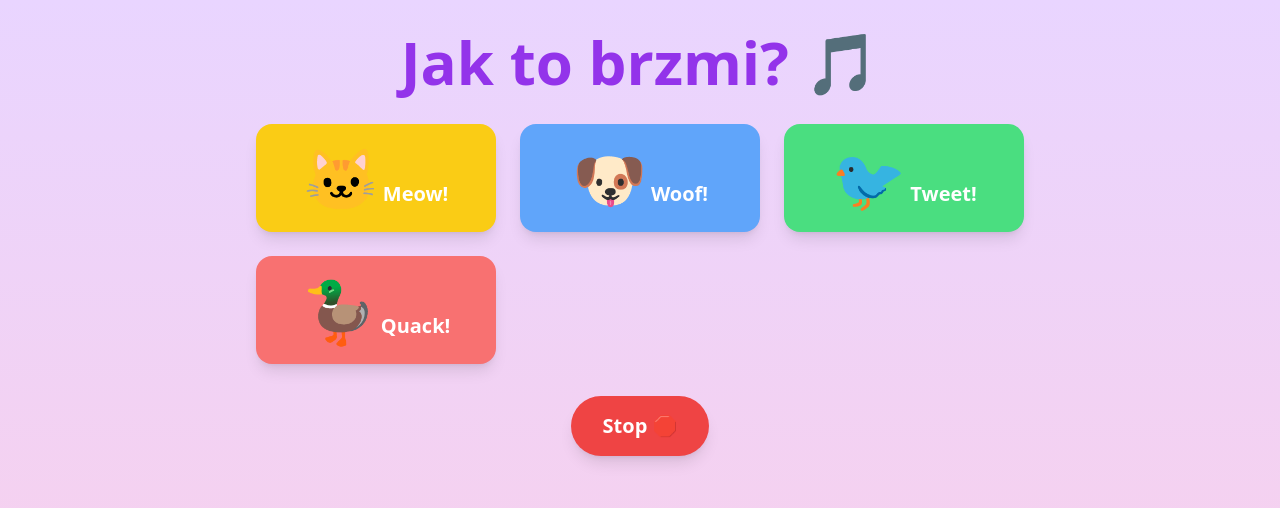
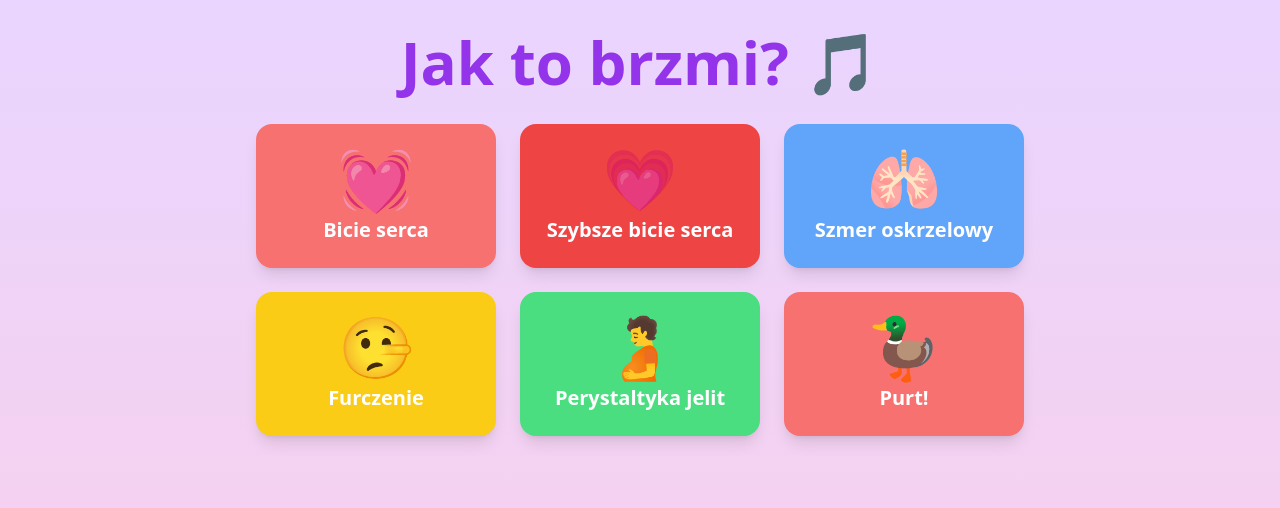
Before and after one commit to michalczukm/body-sounds, an Astro site: page / in a window 1280 px wide. Built offline with nearby package versions, Linux system fonts and the light colour scheme; Astro itself is replaced by a stand-in of ours.

Commit message:
sounds loaded!

```diff
--- a/package.json
+++ b/package.json
@@ -7,7 +7,8 @@
     "start": "astro dev",
     "build": "astro check && astro build",
     "preview": "astro preview",
-    "astro": "astro"
+    "astro": "astro",
+    "deno-deploy": "npm run build && cd dist && deployctl deploy --project=medic-soundscrape jsr:@std/http/file-server"
   },
   "dependencies": {
     "@astrojs/check": "^0.9.4",
--- a/src/pages/index.astro
+++ b/src/pages/index.astro
@@ -10,50 +10,64 @@ import Layout from '../layouts/Layout.astro';
 
     <div class='grid grid-cols-2 md:grid-cols-3 gap-6 max-w-3xl mx-auto'>
       <button
-        data-sound='cat'
-        class='sound-button bg-yellow-400 hover:bg-yellow-500'
+        data-sound='heartbeat-regular'
+        class='sound-button bg-red-400 hover:bg-red-500'
       >
-        <span class='text-6xl mb-2'>🐱</span>
-        <span class='text-xl font-bold'>Meow!</span>
+        <span class='text-6xl mb-2'>💓</span>
+        <span class='text-xl font-bold'>Bicie serca</span>
       </button>
 
       <button
-        data-sound='dog'
-        class='sound-button bg-blue-400 hover:bg-blue-500'
+        data-sound='heartbeat-speeding-up'
+        class='sound-button bg-red-500 hover:bg-red-600'
       >
-        <span class='text-6xl mb-2'>🐶</span>
-        <span class='text-xl font-bold'>Woof!</span>
+        <span class='text-6xl mb-2'>💗</span>
+        <span class='text-xl font-bold'>Szybsze bicie serca</span>
       </button>
 
       <button
-        data-sound='bird'
-        class='sound-button bg-green-400 hover:bg-green-500'
+        data-sound='lungs-bronchial'
+        class='sound-button bg-blue-400 hover:bg-blue-500'
       >
-        <span class='text-6xl mb-2'>🐦</span>
-        <span class='text-xl font-bold'>Tweet!</span>
+        <span class='text-6xl mb-2'>🫁</span>
+        <span class='text-xl font-bold'>Szmer oskrzelowy</span>
       </button>
 
       <button
-        data-sound='duck'
+        data-sound='lungs-wheezing'
+        class='sound-button bg-yellow-400 hover:bg-yellow-500'
+      >
+        <span class='text-6xl mb-2'>🤥</span>
+        <span class='text-xl font-bold'>Furczenie</span>
+      </button>
+
+      <button
+        data-sound='bowel-sounds'
+        class='sound-button bg-green-400 hover:bg-green-500'
+      >
+        <span class='text-6xl mb-2'>🫄</span>
+        <span class='text-xl font-bold'>Perystaltyka jelit</span>
+      </button>
+
+      <button
+        data-sound='fart'
         class='sound-button bg-red-400 hover:bg-red-500'
       >
         <span class='text-6xl mb-2'>🦆</span>
-        <span class='text-xl font-bold'>Quack!</span>
+        <span class='text-xl font-bold'>Purt!</span>
       </button>
     </div>
-
-    <!-- Play/Stop Controls -->
-    <div class='flex justify-center gap-4 mt-8'>
+    <!-- <div class='flex justify-center gap-4 mt-8'>
       <button id='stop' class='control-button bg-red-500 hover:bg-red-600'>
         Stop 🛑
       </button>
-    </div>
+    </div> -->
   </main>
 </Layout>
 
 <style>
   .sound-button {
-    @apply rounded-2xl p-6 text-white shadow-lg transform transition-transform duration-200 hover:scale-105;
+    @apply rounded-2xl p-6 text-white shadow-lg transform transition-transform duration-200 hover:scale-105 flex flex-col items-center;
   }
 
   .control-button {
@@ -66,12 +80,21 @@ import Layout from '../layouts/Layout.astro';
 </style>
 
 <script>
+  const makeAudioElement = (src: string, volume: number = 1): HTMLAudioElement => {
+    const audio = new Audio(src);
+    audio.preload = 'none';
+    audio.volume = volume;
+    return audio;
+  };
+
   // Audio elements will be initialized here
   const SOUNDS = Object.freeze({
-    cat: new Audio('/sounds/cat.mp3'),
-    dog: new Audio('/sounds/dog.mp3'),
-    bird: new Audio('/sounds/bird.mp3'),
-    duck: new Audio('/sounds/duck.mp3'),
+    fart: makeAudioElement('/sounds/fart.mp3', 0.7),
+    'bowel-sounds': makeAudioElement('/sounds/bowel-sounds.m4a', 0.5),
+    'heartbeat-regular': makeAudioElement('/sounds/heartbeat-regular.mp3'),
+    'heartbeat-speeding-up': makeAudioElement('/sounds/heartbeat-speeding-up.mp3'),
+    'lungs-bronchial': makeAudioElement('/sounds/lungs-bronchial.m4a'),
+    'lungs-wheezing': makeAudioElement('/sounds/lungs-wheezing.m4a'),
   });
 
   const soundControls = (() => {
```
Also changed, not shown: 10 other files.
